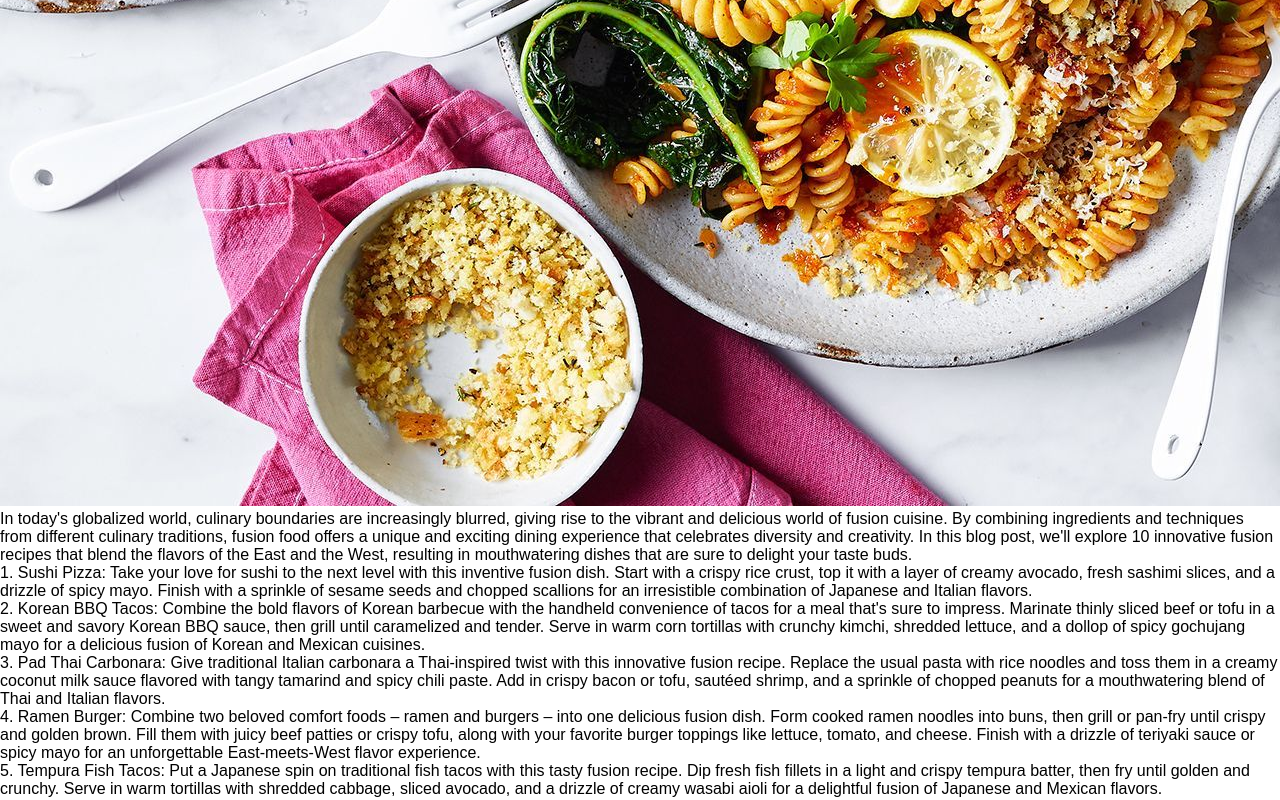
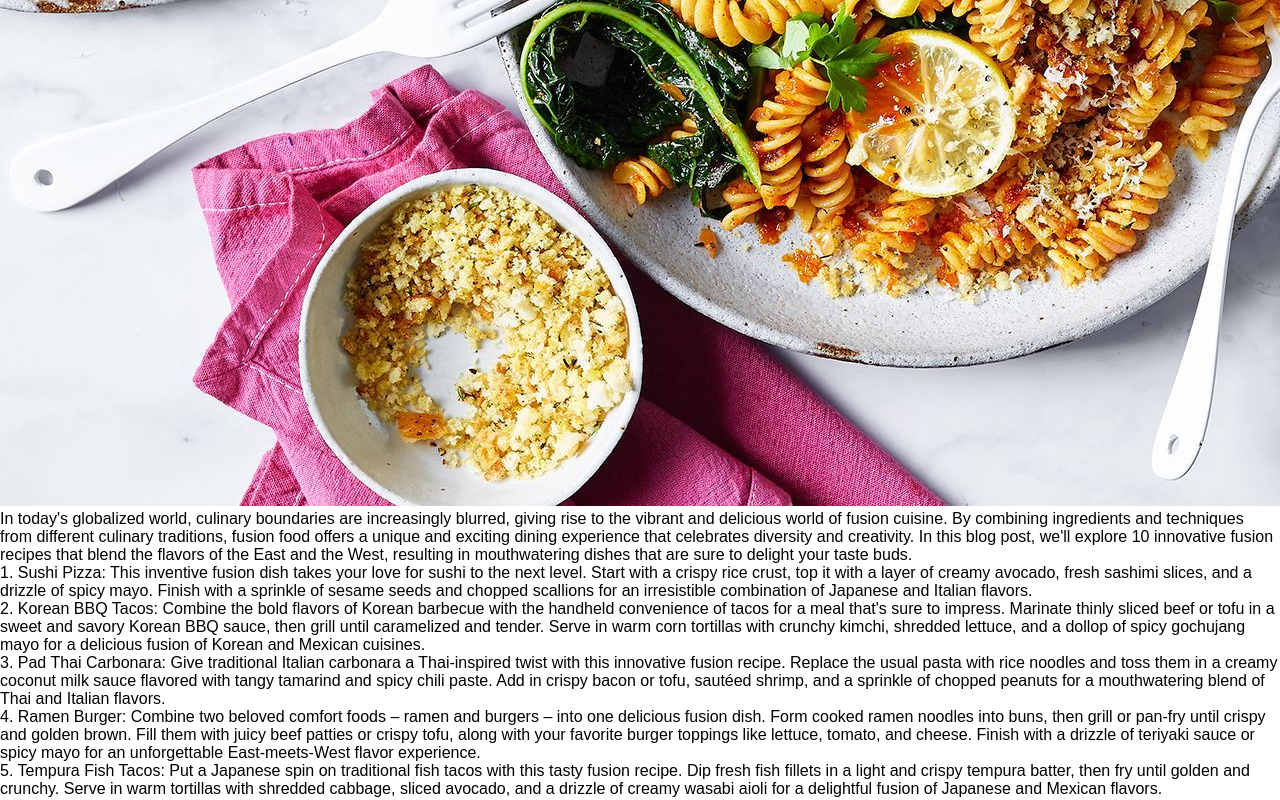
Before and after one commit to HaiderAli003/FusionFlavorFeast, a plain HTML site: page fusion-recipes.html in a window 1280 px wide. Shown: the part 1031-1831 px from the top of the page. Drawn offline with Linux system fonts and the light colour scheme.

Commit message:
Update fusion-recipes.html

```diff
--- a/fusion-recipes.html
+++ b/fusion-recipes.html
@@ -58,13 +58,13 @@
 
      <div>
         <h1>10 Creative Fusion Recipes Combining East and West Flavors</h1>
-        <p>
-          <img src="images/1.jpeg">
+       <div> <img src="images/1.jpeg"> </div>
+          <p>
           In today's globalized world, culinary boundaries are increasingly blurred, giving rise to the vibrant and delicious world of fusion cuisine. By combining ingredients and techniques from different culinary traditions, fusion food offers a unique and exciting dining experience that celebrates diversity and creativity. In this blog post, we'll explore 10 innovative fusion recipes that blend the flavors of the East and the West, resulting in mouthwatering dishes that are sure to delight your taste buds.
           </p>
           <p>
           1. Sushi Pizza:
-          Take your love for sushi to the next level with this inventive fusion dish. Start with a crispy rice crust, top it with a layer of creamy avocado, fresh sashimi slices, and a drizzle of spicy mayo. Finish with a sprinkle of sesame seeds and chopped scallions for an irresistible combination of Japanese and Italian flavors.
+          This inventive fusion dish takes your love for sushi to the next level. Start with a crispy rice crust, top it with a layer of creamy avocado, fresh sashimi slices, and a drizzle of spicy mayo. Finish with a sprinkle of sesame seeds and chopped scallions for an irresistible combination of Japanese and Italian flavors.
           </p>
           <p>
           2. Korean BBQ Tacos:
```
